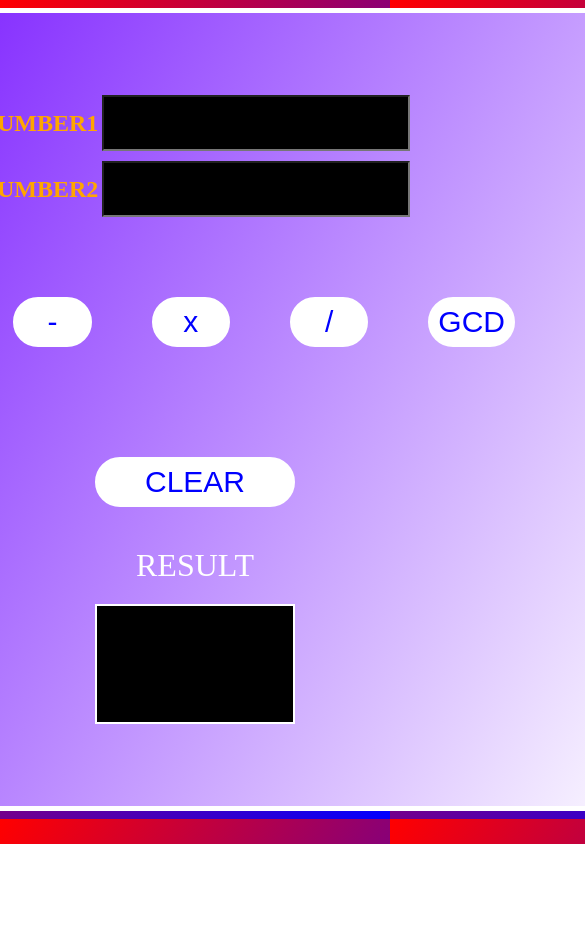
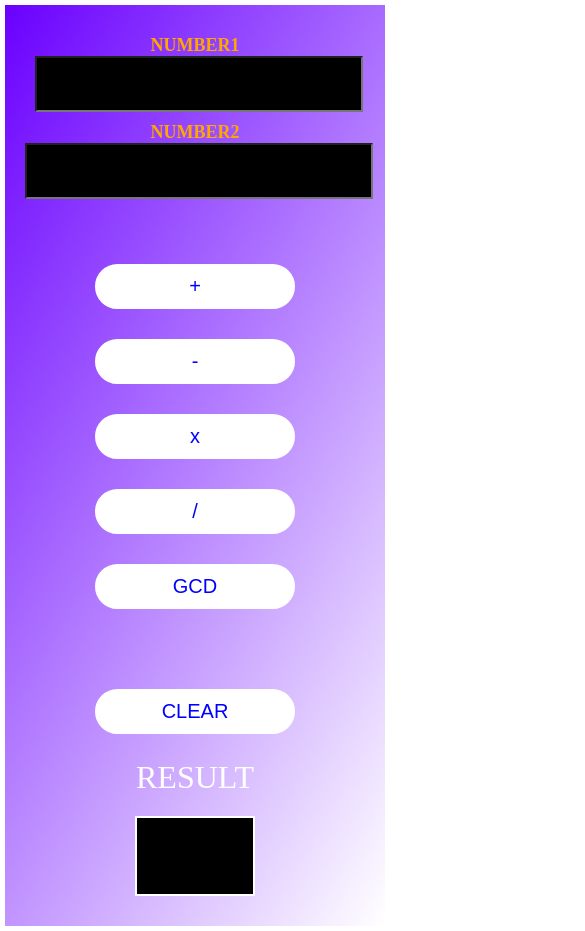
Before and after one commit to Shaswat0312/Mini-Projects, a plain HTML site: page Arithmetic-Calculator/index.html in a window 390 px wide. Shown: the top 931 px of the page, 585 px wide, since content can reach past the window. Before the commit the page ends 844 px from the top, so only its background shows below. Drawn offline with Linux system fonts and the light colour scheme.

Commit message:
Updated UI with Media Responsivness

```diff
--- a/Arithmetic-Calculator/style.css
+++ b/Arithmetic-Calculator/style.css
@@ -1,60 +1,58 @@
-*
-{
+* {
     color: rgb(255, 166, 0);
-
 }
-body{
-    background: linear-gradient(120deg,red,blue);
+body {
+    background: linear-gradient(120deg, red, blue);
     display: flex;
     align-items: center;
     justify-content: center;
+    margin: 0;
+    padding: 0;
+    min-height: 100vh;
 }
-.cal
-{
+
+.cal {
     display: flex;
     flex-direction: column;
     border: 5px solid rgb(255, 255, 255);
-    height: 75vh;
+    padding: 80px;
+    text-align: center;
+    background: linear-gradient(1200deg, rgb(106, 0, 255), rgb(255, 255, 255));
+    height: auto;
     width: 50rem;
-   padding: 80px;
-    justify-content: center;
-    text-align: center;
-    background: linear-gradient(1200deg,rgb(106, 0, 255),rgb(255, 255, 255));
 }
-.fn
-{
+
+.fn {
     margin: 10px;
     align-items: center;
 }
-#fname,#lname
-{
+
+#fname, #lname {
     background-color: black;
     color: rgb(255, 0, 0);
     width: 300px;
     height: 50px;
 }
-input
-{
-    font-size: x-large;
-}
-label
-{
-    text-align: center;
-    font-weight:900;
+
+input {
     font-size: x-large;
 }
 
-.btn
-{
+label {
+    text-align: center;
+    font-weight: 900;
+    font-size: x-large;
+}
+
+.btn {
     display: flex;
     padding: 50px;
     justify-content: space-around;
+    flex-wrap: wrap;
 }
 
-.bt
-{
-
-    font-size:30px;
+.bt {
+    font-size: 30px;
     height: 50px;
     width: 160px;
     margin: 30px;
@@ -65,11 +63,11 @@ label
     background-color: rgb(255, 255, 255);
 }
 
-.bt:hover
-{
+.bt:hover {
     transform: scale(1.2);
     transition: transform 0.2s;
 }
+
 .res {
     display: block;
     width: 100%;
@@ -82,7 +80,7 @@ label
     font-size: xx-large;
     color: rgb(255, 255, 255);
     margin-bottom: 10px;
-    width: 200px;             /* match this with #rs */
+    width: 200px;
     text-align: center;
     margin-left: auto;
     margin-right: auto;
@@ -102,3 +100,69 @@ label
     margin-left: auto;
     margin-right: auto;
 }
+
+/* Media Queries */
+@media (max-width: 1024px) {
+    .cal {
+        width: 90%;
+        padding: 40px;
+    }
+
+    #fname, #lname {
+        width: 100%;
+    }
+
+    .bt {
+        width: 140px;
+        font-size: 24px;
+    }
+}
+
+@media (max-width: 768px) {
+    .cal {
+        padding: 30px;
+    }
+
+    .btn {
+        flex-direction: column;
+        align-items: center;
+    }
+
+    .bt {
+        margin: 15px;
+        width: 100%;
+        max-width: 250px;
+    }
+
+    #rs {
+        font-size: 60px;
+        height: 100px;
+        width: 160px;
+    }
+}
+
+@media (max-width: 480px) {
+    .cal {
+        padding: 20px;
+    }
+
+    label {
+        font-size: large;
+    }
+
+    input {
+        font-size: large;
+    }
+
+    .bt {
+        font-size: 20px;
+        height: 45px;
+        max-width: 200px;
+    }
+
+    #rs {
+        font-size: 40px;
+        height: 80px;
+        width: 120px;
+    }
+}
```
